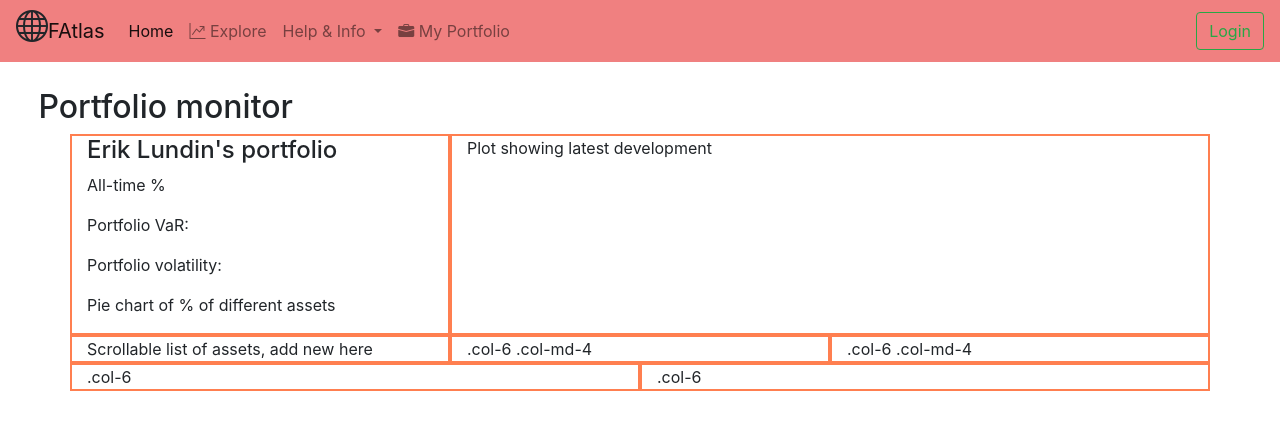
After one commit to ErikLundin98/Finance_Screener, a Flask app: page /portfolio in a window 1280 px wide. The commit adds this page. Shown: the top 430 px of the page. Run offline with Flask 2, Linux system fonts and the light colour scheme; parts of the project's set-up code (start-up, migrations or seed data) failed here and were passed over; some libraries are stand-ins or nearby versions.

Commit message:
skeleton for /portfolio path template

```diff
--- a/server/server.py
+++ b/server/server.py
@@ -9,10 +9,10 @@ from dotenv import load_dotenv
 
 app = Flask(__name__)
 
-try:
-    dm = DataManager()
-except Exception as e:
-    print('There was an error while instantiating the DataManager object:', e)
+
+dm = DataManager()
+
+
 
 
 @app.route('/')
@@ -96,6 +96,10 @@ def update_db():
     print('updated data!')
     return 200
 
+@app.route('/portfolio')
+def portfolio():
+    return render_template('portfolio.html')
+
 @app.route('/test')
 def test():
     df = pd.DataFrame({
--- /dev/null
+++ b/server/static/stylesheets/portfolio.css
@@ -0,0 +1,3 @@
+.col {
+    border: 2px solid coral;
+}
--- a/server/templates/explore.html
+++ b/server/templates/explore.html
@@ -148,8 +148,8 @@
       maxHeight: 200
     });
 
-  var graphJSON = {{ linegraphJSON | safe}};
-  var indicators = {{ indicators_info | safe}};
+  var graphJSON = {{ linegraphJSON | safe }};
+  var indicators = {{ indicators_info | safe }};
   Plotly.plot('chart', graphJSON, {});
   fillOptions(graphJSON);
 
--- a/server/templates/index.html
+++ b/server/templates/index.html
@@ -52,7 +52,7 @@
               </div>
             </li>
             <li class="nav-item">
-              <a class="nav-link" href="{{'/hello'}}"><i class="bi bi-briefcase-fill"></i> My Portfolio</a>
+              <a class="nav-link" href="{{'/portfolio'}}"><i class="bi bi-briefcase-fill"></i> My Portfolio</a>
           </li>
           </ul>
           <form action="{{'/login'}}" method="post" class="form-inline my-2 my-lg-0">
--- /dev/null
+++ b/server/templates/portfolio.html
@@ -0,0 +1,50 @@
+{% extends "index.html" %}
+
+{% block css %}
+<link rel="stylesheet" href="{{ url_for('static', filename='stylesheets/portfolio.css') }}">
+
+{% endblock %}
+
+{% block scripts %}
+
+{% endblock %}
+
+{% block content %}
+<h2>Portfolio monitor</h2>
+
+<div class="container">
+    <!-- Stack the columns on mobile by making one full-width and the other half-width -->
+<div class="row">
+    <div class="col-6 col-md-4 col">
+        <h4>Erik Lundin's portfolio</h4>
+        <p>All-time %</p>
+        <p>Portfolio VaR:</p>
+        <p>Portfolio volatility:</p>
+        <p>Pie chart of % of different assets<p>
+    </div>
+    <div class="col-12 col-md-8 col">Plot showing latest development</div>
+  </div>
+
+  <!-- Columns start at 50% wide on mobile and bump up to 33.3% wide on desktop -->
+  <div class="row">
+    <div class="col-6 col-md-4 col">Scrollable list of assets, add new here</div>
+    <div class="col-6 col-md-4 col">.col-6 .col-md-4</div>
+    <div class="col-6 col-md-4 col">.col-6 .col-md-4</div>
+  </div>
+
+  <!-- Columns are always 50% wide, on mobile and desktop -->
+  <div class="row">
+    <div class="col-6 col">.col-6</div>
+    <div class="col-6 col">.col-6</div>
+  </div>
+</div>
+
+{% endblock %}
+
+
+{% block endscripts %}
+<script type="text/javascript">
+
+
+</script>
+{% endblock %}
```
